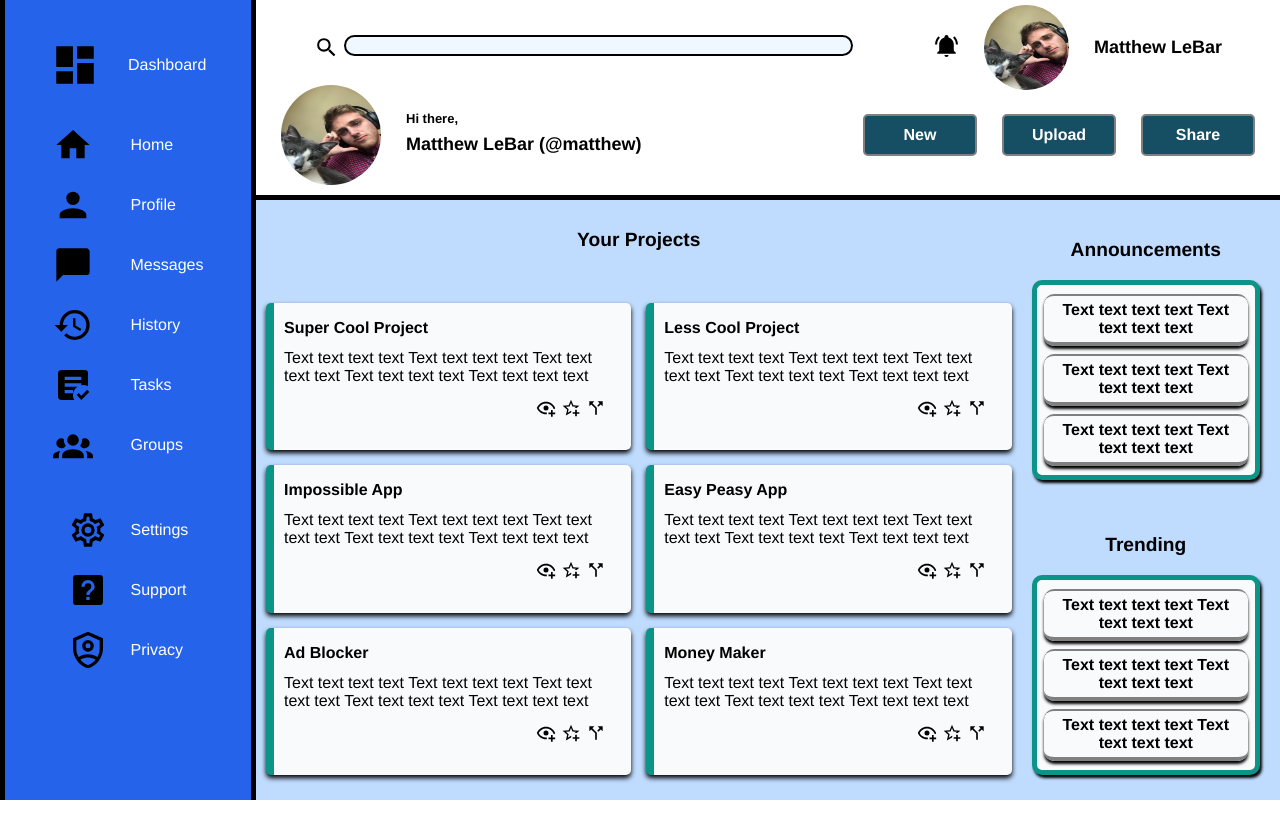
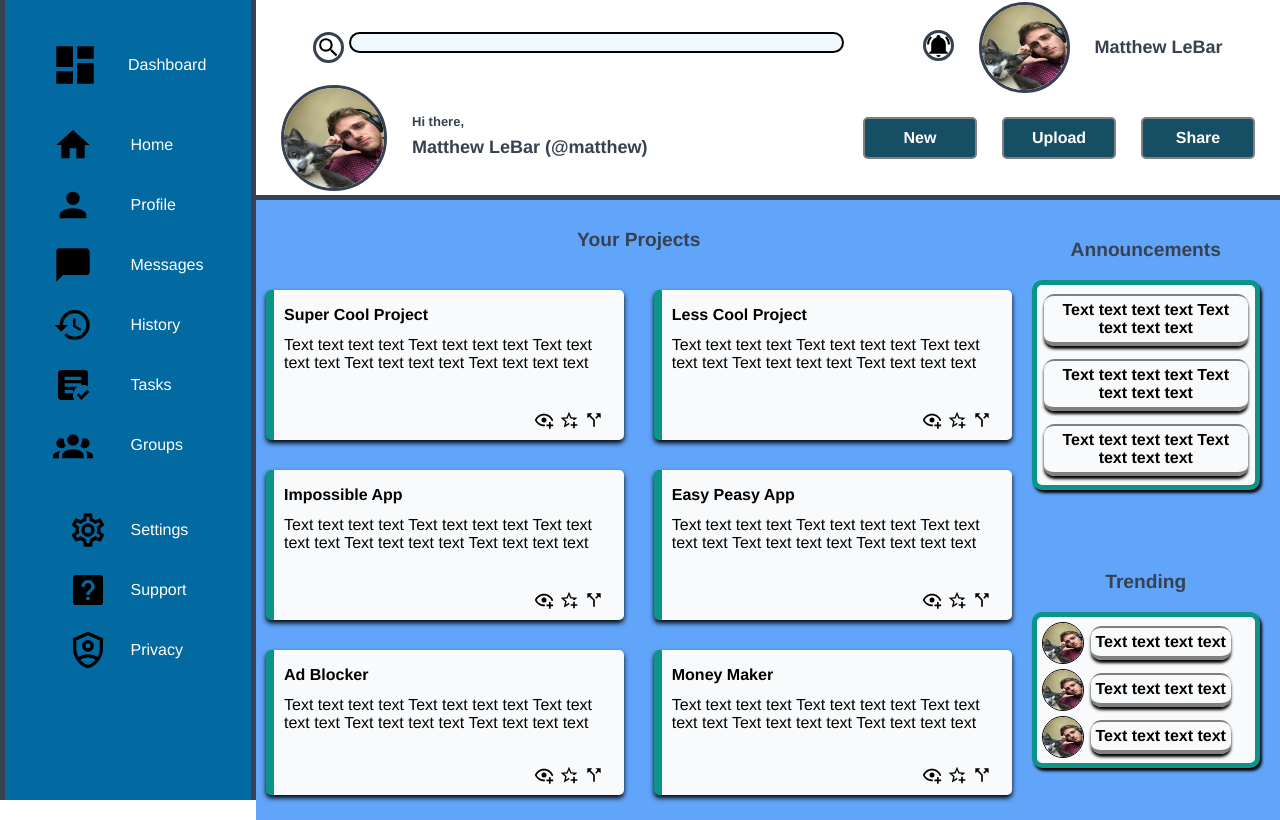
Before and after one commit to mjlebar/dashboard-project, a plain HTML site: page index.html in a window 1280 px wide. Drawn offline with Linux system fonts and the light colour scheme.

Commit message:
Touching up some details, changing color scheme slightly

```diff
--- a/index.html
+++ b/index.html
@@ -160,9 +160,9 @@
           <p class="main-title">Trending</p>
           <div class="trend-card">
 
-                <p>Text text text text Text text text text</p>
-                <p>Text text text text Text text text text</p>
-                <p>Text text text text Text text text text</p>
+                <span class="row"><img src="image1.jpeg" alt="profile picture"><p>Text text text text</p></span>
+                <span class="row"><img src="image1.jpeg" alt="profile picture"><p>Text text text text</p></span>
+                <span class="row"><img src="image1.jpeg" alt="profile picture"><p>Text text text text</p></span>
 
           </div>
         </div>
--- a/style.css
+++ b/style.css
@@ -47,7 +47,7 @@ body {
 .dashboard {
   grid-column: span 1;
   grid-row: span 2;
-  background-color: #2563eb;
+  background-color: #0369a1;
   color: white;
   display: grid;
   grid-template-columns: 1fr;
@@ -55,7 +55,7 @@ body {
   gap: 15px;
   padding: 10px;
   justify-items: center;
-  border: 5px solid black;
+  border: 5px solid #374151;
   border-block: 0px;
 }
 
@@ -77,7 +77,8 @@ body {
   background-color: white;
   padding-inline: 25px;
   padding-block: 10px;
-  border-bottom: 5px solid black;
+  border-bottom: 5px solid #374151;
+  color: #374151;
 }
 
 .header-top {
@@ -122,12 +123,14 @@ body {
   height: 85px;
   width: 85px;
   border-radius: 50%;
+  border: 3px solid #374151;
 }
 
 .header-bottom img {
   height: 100px;
   width: 100px;
   border-radius: 50%;
+  border: 3px solid #374151;
 }
 
 btn {
@@ -178,6 +181,7 @@ btn {
   border: 5px solid #0d9488;
   border-radius: 10px;
   box-shadow: 2px 3px 3px black;
+  gap: 5px;
 }
 
 .announce-card p,
@@ -197,8 +201,9 @@ btn {
   display: flex;
   gap: 5px;
   justify-content: flex-end;
-  margin: 15px;
+  margin: 10px;
   grid-row: 3/4;
+  align-items: flex-end;
 }
 .card .symbols img {
   height: 20px;
@@ -219,9 +224,10 @@ btn {
   grid-row: 2/3;
   display: grid;
   grid-template-columns: 3fr 1fr;
-  background-color: #bfdbfe;
+  background-color: #60a5fa;
   padding: 10px;
   gap: 10px;
+  height: 100%;
 }
 
 .project {
@@ -229,7 +235,8 @@ btn {
   grid-row: 1/3;
   display: grid;
   grid-template-columns: 1fr 1fr;
-  gap: 15px;
+  grid-template-rows: 50px repeat(auto-fit, 150px);
+  gap: 30px;
   margin-bottom: 15px;
 }
 
@@ -241,6 +248,7 @@ btn {
   text-align: center;
   font-weight: 700;
   font-size: larger;
+  color: #374151;
 }
 
 .announcements,
@@ -248,3 +256,16 @@ btn {
   padding: 10px;
   grid-column: 2/3;
 }
+
+.trending img {
+  height: 40px;
+  width: 40px;
+  border-radius: 50%;
+  border: 1px solid black;
+}
+
+.trending .row {
+  display: flex;
+  align-items: center;
+  gap: 5px;
+}
```
